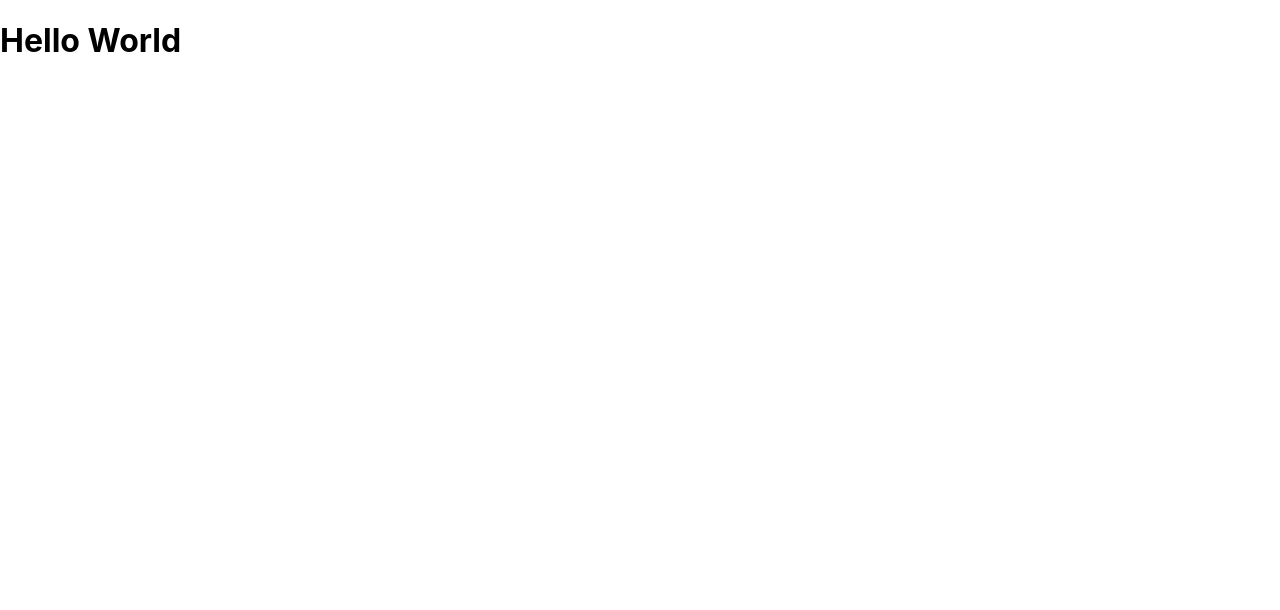
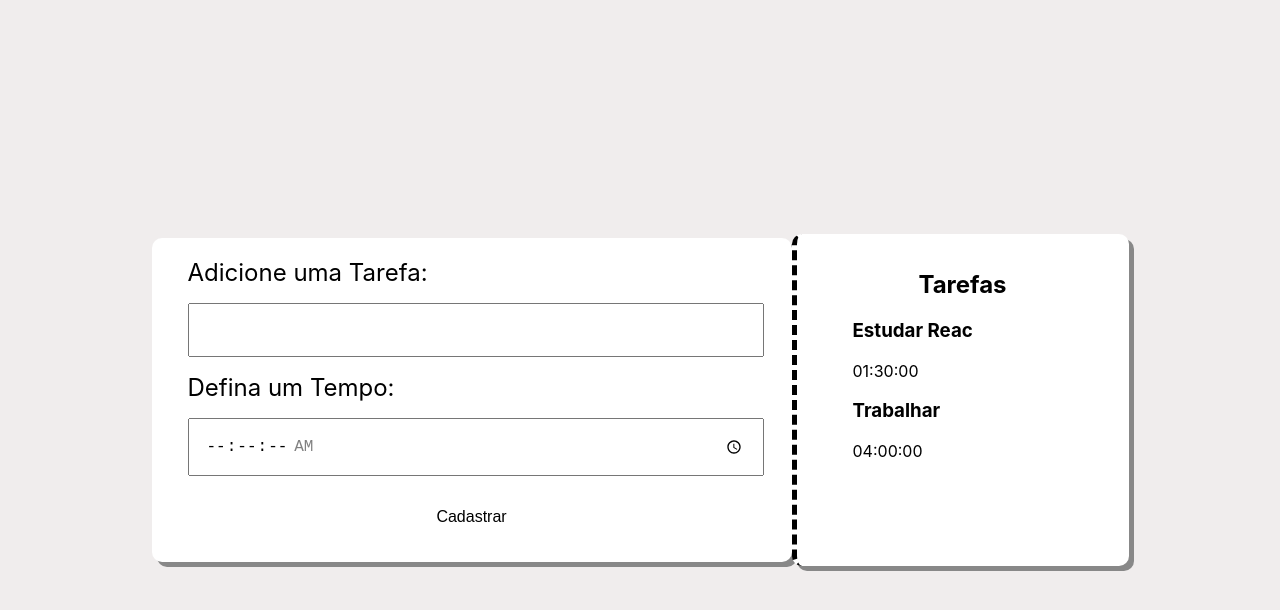
Before and after one commit to gaboliveiradev/alura-studies, a React (Create React App) app: page / in a window 1280 px wide. Shown: the top 610 px of the page. Built offline with nearby package versions, Linux system fonts and the light colour scheme; the HTML template or start-up script is replaced by a standard one.

Commit message:
feat: components + style

```diff
--- a/package.json
+++ b/package.json
@@ -39,5 +39,8 @@
       "last 1 firefox version",
       "last 1 safari version"
     ]
+  },
+  "devDependencies": {
+    "sass": "^1.63.6"
   }
 }
--- a/public/index.html
+++ b/public/index.html
@@ -1,5 +1,5 @@
 <!DOCTYPE html>
-<html lang="en">
+<html lang="pt-br">
   <head>
     <meta charset="utf-8" />
     <link rel="icon" href="%PUBLIC_URL%/favicon.ico" />
@@ -24,7 +24,7 @@
       work correctly both with client-side routing and a non-root public URL.
       Learn how to configure a non-root public URL by running `npm run build`.
     -->
-    <title>React App</title>
+    <title>Alura Studies</title>
   </head>
   <body>
     <noscript>You need to enable JavaScript to run this app.</noscript>
--- a/src/App.tsx
+++ b/src/App.tsx
@@ -1,11 +1,34 @@
-import React from 'react';
+import React, { useState } from 'react';
+
+import FormComponent from './components/Form/FormComponent';
+import ListComponent from './components/List/ListComponent';
 
 function App() {
+  const [task, setTask] = useState([]);
+
   return (
-    <div className="App">
-      <h1>Hello World</h1>
+    <div className="App" style={APP_STYLE}>
+      <section className='main' style={MAIN_STYLE}>
+        <FormComponent />
+        <ListComponent />
+      </section>
     </div>
   );
 }
 
 export default App;
+
+/* === ESTILIZAÇÃO DA PÁGINA === */
+
+const APP_STYLE = {
+  height: '100vh',
+  display: 'flex',
+  justifyContent: 'center',
+  alignItems: 'center'
+}
+
+const MAIN_STYLE = {
+  display: 'flex',
+  justifyContent: 'center',
+  alignItems: 'center'
+}
--- /dev/null
+++ b/src/components/Button/ButtonComponent.css
@@ -0,0 +1,16 @@
+.button {
+    display: flex;
+    justify-content: center;
+    align-items: center;
+}
+
+.button button {
+    padding: 16px;
+    width: 50%;
+    font-size: 16px;
+    background-color: none;
+    outline: none;
+    border: none;
+    background-color: #fff;
+    cursor: pointer;
+}
--- /dev/null
+++ b/src/components/Button/ButtonComponent.tsx
@@ -0,0 +1,12 @@
+import React from 'react';
+import './ButtonComponent.css';
+
+export default function ButtonComponent() {
+    return (
+        <div className="button">
+            <button>
+                Cadastrar
+            </button>
+        </div>
+    )
+}
--- /dev/null
+++ b/src/components/Form/FormComponent.css
@@ -0,0 +1,25 @@
+.form {
+    background-color: #fff;
+    padding: 20px;
+    border-radius: 10px;
+    width: 600px;
+    box-shadow: 5px 5px #888888;
+}
+
+.form div {
+    display: flex;
+    flex-direction: column;
+}
+
+.form div label {
+    font-size: 24px;
+    margin: 0 16px;
+}
+
+.form div input {
+    padding: 16px;
+    width: 90%;
+    margin: 16px;
+    font-size: 16px;
+    outline: none;
+}
--- /dev/null
+++ b/src/components/Form/FormComponent.tsx
@@ -0,0 +1,33 @@
+import React from 'react';
+import './FormComponent.css';
+
+import ButtonComponent from '../Button/ButtonComponent';
+
+export default function FormComponent() {
+    return (
+        <form className='form'>
+            <div>
+                <label htmlFor='task'>Adicione uma Tarefa: </label>
+                <input
+                    type='text'
+                    name='task'
+                    id='task'
+                    required
+                />
+            </div>
+            <div>
+                <label htmlFor='time'>Defina um Tempo: </label>
+                <input
+                    type='time'
+                    step='1'
+                    name='time'
+                    id='time'
+                    min='00:00:00'
+                    max='01:30:00'
+                    required
+                />
+            </div>
+            <ButtonComponent />
+        </form>
+    )
+}
--- /dev/null
+++ b/src/components/List/ListComponent.css
@@ -0,0 +1,22 @@
+.aside {
+    background-color: #fff;
+    height: 300px;
+    box-shadow: 5px 5px #888888;
+    border-radius: 10px;
+    padding: 16px;
+    width: 300px;
+    border-left:5px dashed #000;
+    overflow: auto;
+}
+
+.aside h2 {
+    text-align: center;
+}
+
+.aside ul {
+    list-style-type: none;
+}
+
+.aside ul li {
+    cursor: pointer;
+}
--- /dev/null
+++ b/src/components/List/ListComponent.tsx
@@ -0,0 +1,36 @@
+import React from 'react';
+
+import './ListComponent.css';
+
+export default function ListComponent() {
+
+    const tasks = [{
+        task: 'Estudar Reac',
+        time: '01:30:00'
+    }, {
+        task: 'Trabalhar',
+        time: '04:00:00'
+    }]
+
+    return (
+        <aside className='aside'>
+            <h2>Tarefas</h2>
+            <ul>
+                {
+                    tasks.map((item, index) => {
+                        return (
+                            <li key={index}>
+                                <h3>
+                                    {item.task}
+                                </h3>
+                                <span>
+                                    {item.time}
+                                </span>
+                            </li>
+                        )
+                    })
+                }
+            </ul>
+        </aside>
+    )
+}
--- a/src/index.css
+++ b/src/index.css
@@ -5,6 +5,7 @@ body {
     sans-serif;
   -webkit-font-smoothing: antialiased;
   -moz-osx-font-smoothing: grayscale;
+  background-color: #f0eded;
 }
 
 code {
```
Also changed, not shown: 1 other file (tests, documents, lock files or other folders).
